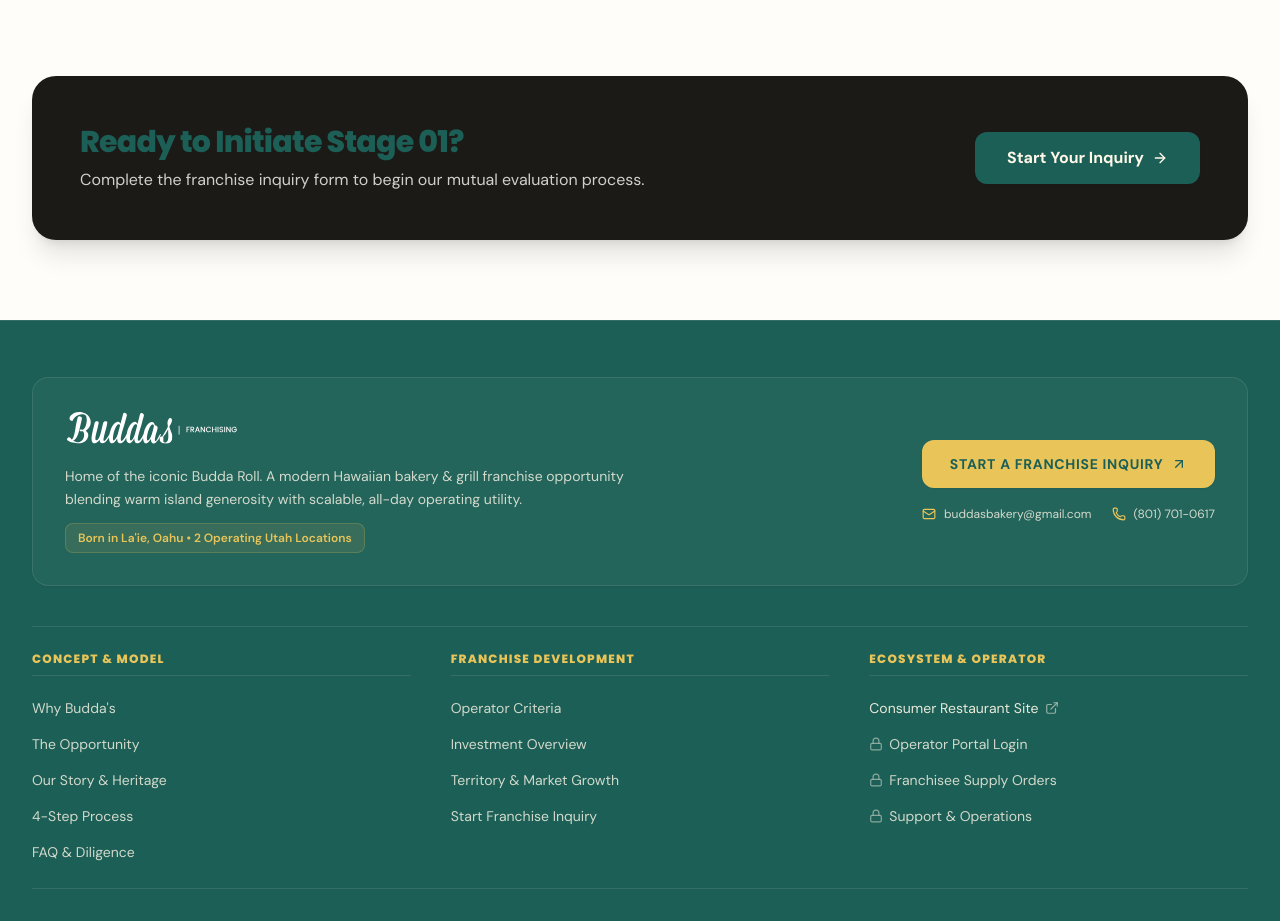
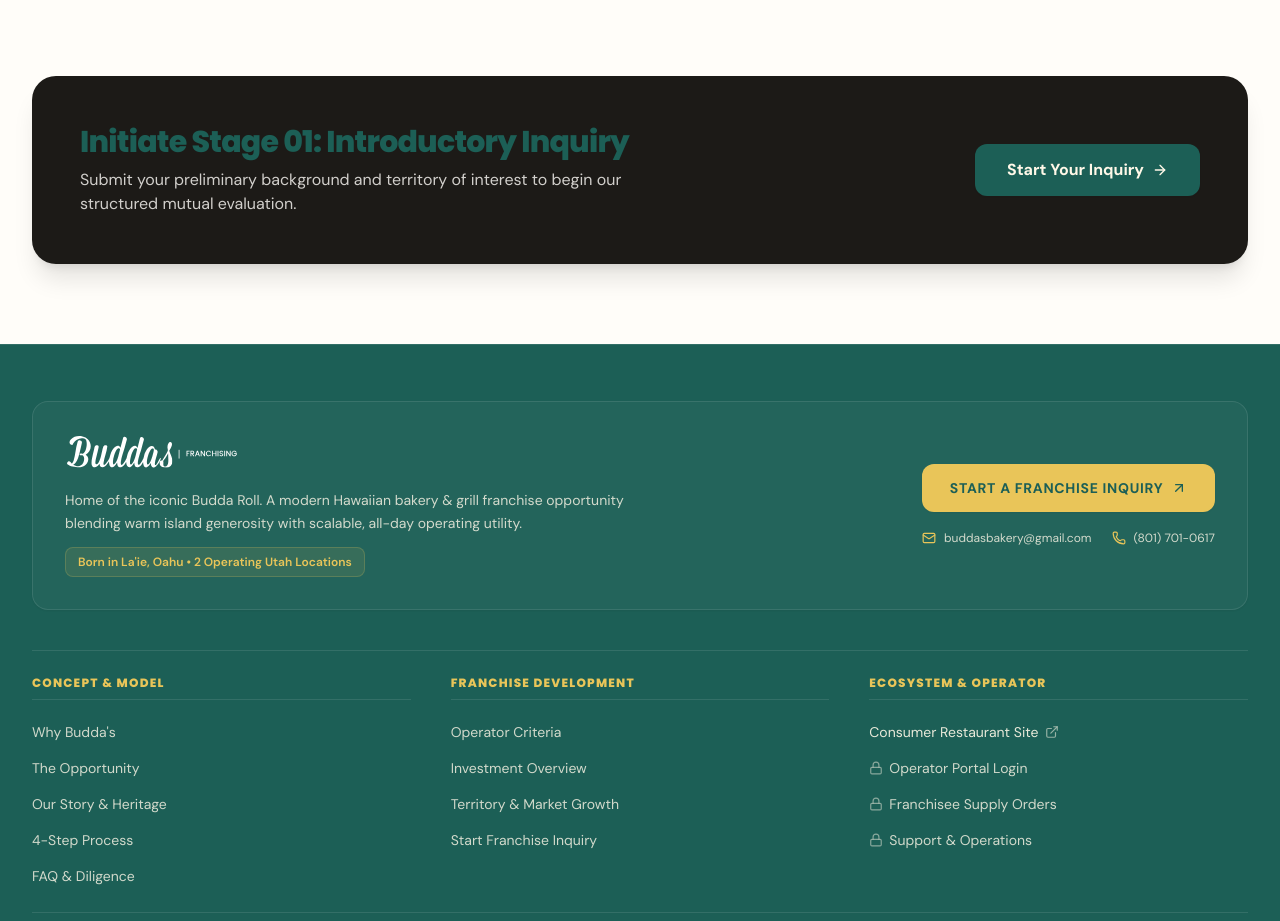
Before and after one commit to Chromapages/buddas-franchisee, a Next.js app: page /franchise/process in a window 1280 px wide. Shown: the part 1600-2521 px from the top of the page. Built offline with nearby package versions, Linux system fonts and the light colour scheme.

Commit message:
feat(editorial): align CTA section copy across all franchise pages with opportunity-first hierarchy

```diff
--- a/src/app/franchise/page.tsx
+++ b/src/app/franchise/page.tsx
@@ -131,10 +131,10 @@
             B
           </div>
           <h2 className="text-3xl sm:text-5xl font-black font-heading text-white max-w-2xl mx-auto tracking-tight">
-            Ready to Take the Next Step in Your Franchise Journey?
+            Bring Budda&apos;s to Your Market.
           </h2>
           <p className="text-base sm:text-lg text-bds-cream/80 max-w-xl mx-auto leading-relaxed">
-            Submit an introductory inquiry. Our development team will review your qualifications and connect for a mutual evaluation discussion.
+            Our development team will review your qualifications and connect for a mutual evaluation discussion.
           </p>
           <div className="pt-4 flex flex-col sm:flex-row items-center justify-center gap-4">
             <Link
--- a/src/app/franchise/process/page.tsx
+++ b/src/app/franchise/process/page.tsx
@@ -131,10 +131,10 @@
         <div className="bg-brand-charcoal rounded-3xl p-8 sm:p-12 text-white flex flex-col md:flex-row items-center justify-between gap-8 shadow-xl">
           <div className="space-y-2 text-center md:text-left">
             <h3 className="text-2xl sm:text-3xl font-black font-heading">
-              Ready to Initiate Stage 01?
+              Initiate Stage 01: Introductory Inquiry
             </h3>
-            <p className="text-brand-cream/80 text-sm sm:text-base max-w-xl">
-              Complete the franchise inquiry form to begin our mutual evaluation process.
+            <p className="text-brand-cream/80 text-sm sm:text-base max-w-xl leading-relaxed">
+              Submit your preliminary background and territory of interest to begin our structured mutual evaluation.
             </p>
           </div>
           <Link
--- a/src/app/franchise/the-opportunity/page.tsx
+++ b/src/app/franchise/the-opportunity/page.tsx
@@ -204,10 +204,10 @@
       <section className="max-w-7xl mx-auto px-4 sm:px-6 lg:px-8">
         <div className="bg-brand-charcoal rounded-3xl p-8 sm:p-14 text-white text-center space-y-6 shadow-xl">
           <h2 className="text-3xl sm:text-4xl font-black font-heading text-white max-w-2xl mx-auto">
-            Ready to Evaluate Mutual Fit?
+            Start Your Franchise Evaluation.
           </h2>
-          <p className="text-base text-brand-cream/80 max-w-xl mx-auto">
-            Submit your franchise inquiry to connect with our development leadership and review the next steps.
+          <p className="text-base text-brand-cream/80 max-w-xl mx-auto leading-relaxed">
+            Connect directly with our development team to review market availability, candidate criteria, and Item 7 investment parameters.
           </p>
           <div className="pt-2">
             <Link href="/franchise/contact" className="btn-primary text-base font-bold">
--- a/src/app/franchise/why-buddas/page.tsx
+++ b/src/app/franchise/why-buddas/page.tsx
@@ -89,10 +89,10 @@
         <div className="bg-bds-action-primary rounded-3xl p-8 sm:p-12 text-white flex flex-col md:flex-row items-center justify-between gap-8 shadow-xl">
           <div className="space-y-2 text-center md:text-left">
             <h3 className="text-2xl sm:text-3xl font-black font-heading text-white">
-              Ready to Explore Investment &amp; Support?
+              Explore Investment &amp; Support Architecture
             </h3>
-            <p className="text-bds-cream/80 text-sm sm:text-base max-w-xl">
-              See what Budda&apos;s looks for in prospective operating partners and review our training architecture.
+            <p className="text-bds-cream/80 text-sm sm:text-base max-w-xl leading-relaxed">
+              Review candidate criteria, Item 7 initial investment ranges, and our turnkey operating systems.
             </p>
           </div>
           <Link
```
